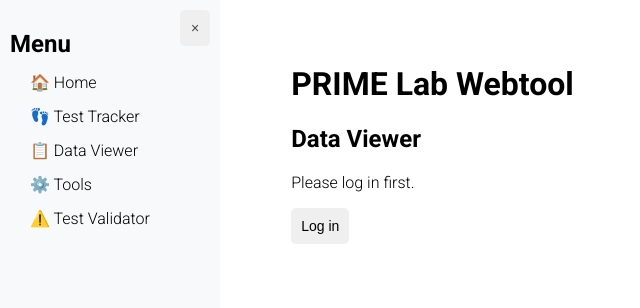
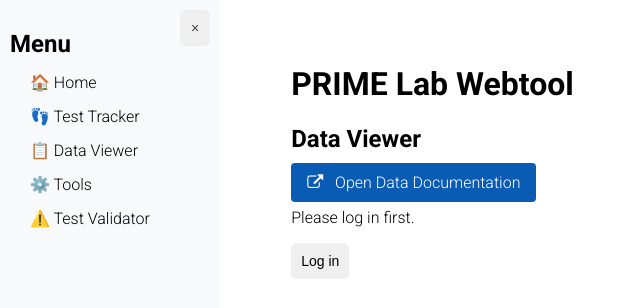
Before and after one commit to yang19-zzy/prime_webtool, a Flask app: page /data_viewer/ in a window 1280 px wide. Shown: the top 308 px of the page, without its empty margins (0-640 px from the left). Run offline with Flask 3, Linux system fonts and the light colour scheme; parts of the project's set-up code (start-up, migrations or seed data) failed here and were passed over; some libraries are stand-ins or nearby versions.

Commit message:
added data dictionary url

```diff
--- a/app/__init__.py
+++ b/app/__init__.py
@@ -143,6 +143,9 @@ def create_app(test_config=None):
         "CACHE_REDIS_CLIENT": redis_client
     })
 
+    # other setup
+    app.config['OTHER_DATA_VIEWER_URL'] = os.environ.get("OTHER_DATA_VIEWER_URL", "#")
+
     # Register Blueprints
     app.register_blueprint(main_bp)
     app.register_blueprint(auth_bp)
--- a/app/blueprints/viewer/routes.py
+++ b/app/blueprints/viewer/routes.py
@@ -1,6 +1,6 @@
 # blueprints/viewer/routes.py
 from . import viewer_bp
-from flask import render_template, request, url_for
+from flask import render_template, request, url_for, current_app as app
 from flask_login import current_user
 
 
@@ -8,8 +8,8 @@ from flask_login import current_user
 def data_viewer():
     # If the user is logged out, force a refresh
     if not current_user.is_authenticated:
-        return render_template("data_viewer.html")
+        return render_template("data_viewer.html", link_url=app.config.get("DATA_VIEWER_DOCS_URL", "#"))
     # If the request is a normal navigation (not a reload), check referrer
     if request.referrer and request.referrer.endswith(url_for(".data_viewer")) and request.headers.get("Cache-Control") != "max-age=0":
         return "", 204  # No Content, do not re-render
-    return render_template("data_viewer.html")
+    return render_template("data_viewer.html", link_url=app.config.get("DATA_VIEWER_DOCS_URL", "#"))
--- a/app/templates/data_viewer.html
+++ b/app/templates/data_viewer.html
@@ -9,6 +9,11 @@
 {% block content %}
 <div>
     <h2>Data Viewer</h2>
+    <div class="link-button-container" style="margin-bottom:1rem;">
+        <a href="{{ link_url or '#' }}" target="_blank" rel="noopener noreferrer" class="btn link-div" role="button" style="padding:10px 16px; background:#095bb4; color:#fff; text-align:center; text-decoration:none; border-radius:4px;">
+            <i class="fa fa-external-link" aria-hidden="true" style="margin-right:8px;"></i> Open Data Documentation
+        </a>
+    </div>
     {% if not session.user_info %}
 
         <p>Please log in first.</p>
--- a/config.py
+++ b/config.py
@@ -100,3 +100,6 @@ AWS_REGION = os.environ.get("AWS_REGION")
 AWS_BUCKET_NAME = os.environ.get("AWS_BUCKET_NAME")
 AWS_LAMBDA_PDF_EXTRACT = os.environ.get("AWS_LAMBDA_PDF_EXTRACT")
 AWS_LAMBDA_METADATA = json.loads(os.environ.get("AWS_LAMBDA_METADATA", "{}"))
+
+# Other configs
+DATA_VIEWER_DOCS_URL = os.environ.get("DATA_VIEWER_DOCS_URL", "")
```
